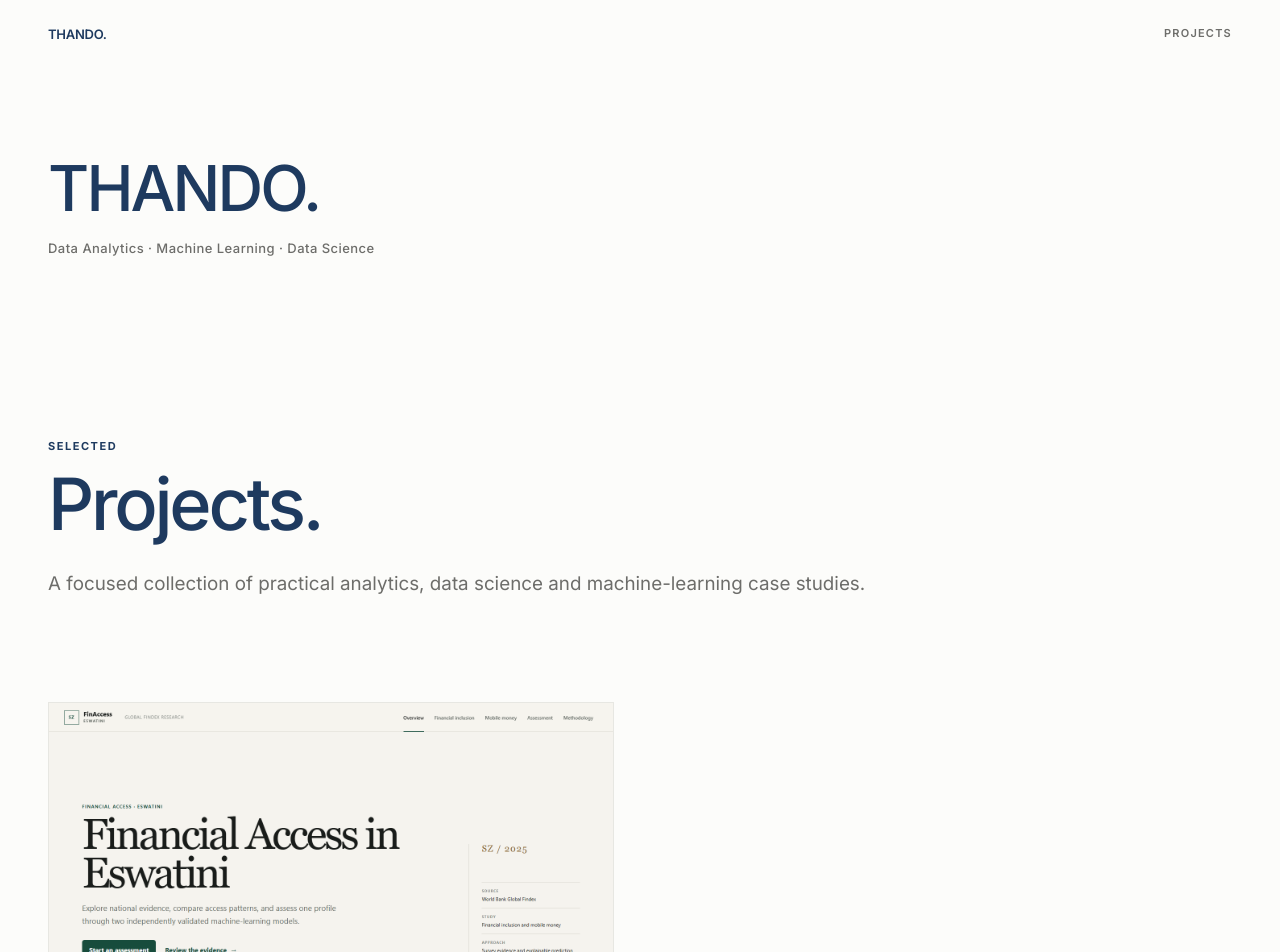
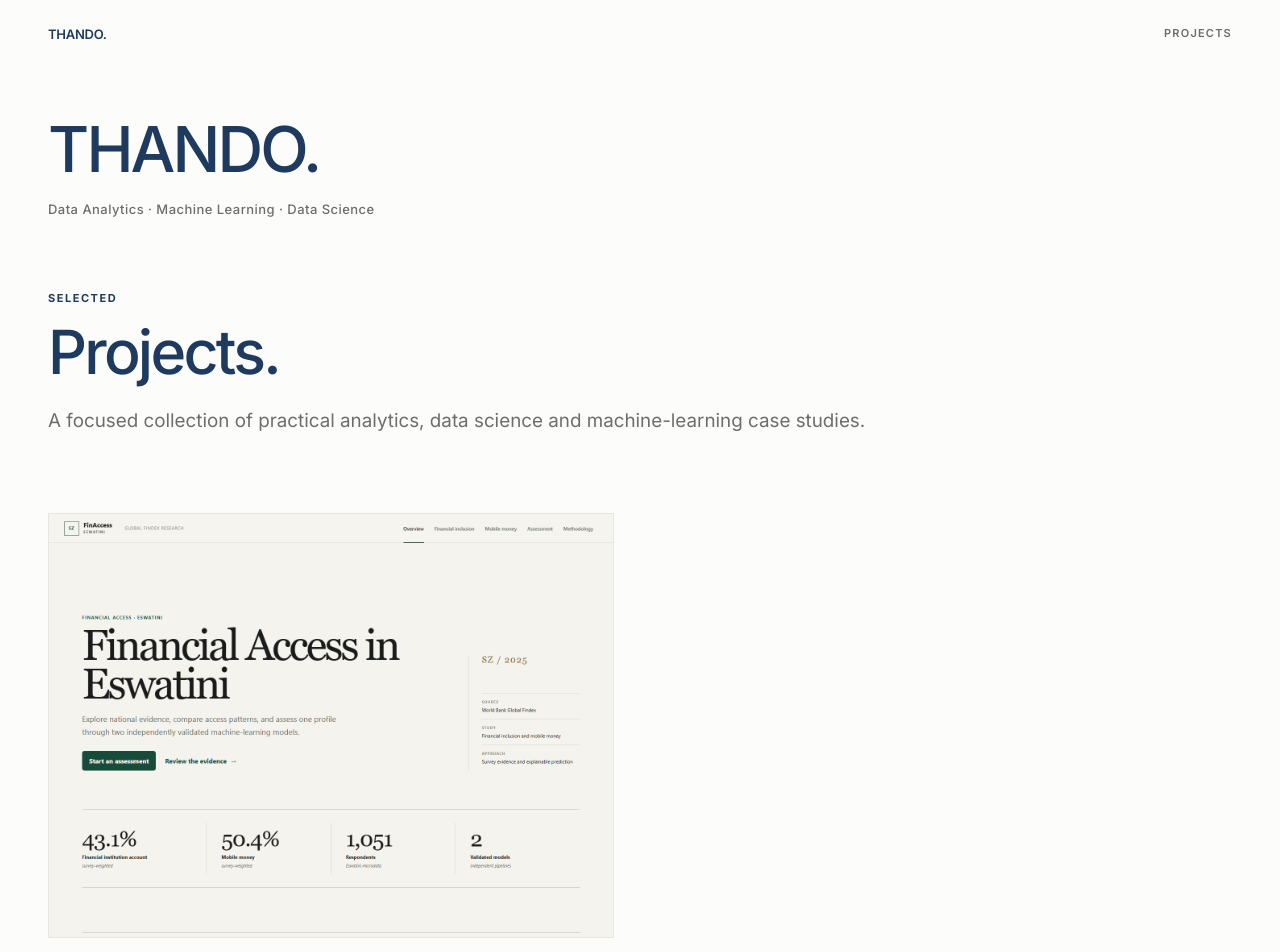
Before and after one commit to thandofana/thandofana.github.io, a React (Vite) app: page / in a window 1280 px wide. Shown: the top 952 px of the page. Built offline with nearby package versions, Linux system fonts and the light colour scheme.

Commit message:
Tighten homepage introduction

```diff
--- a/scripts/qa-browser.mjs
+++ b/scripts/qa-browser.mjs
@@ -208,6 +208,7 @@ async function inspectPage(port, route, viewport) {
           const links = [...document.querySelectorAll('a')]
           const focusedStyle = getComputedStyle(document.activeElement)
           const projectGrid = document.querySelector('.project-grid')
+          const firstProjectCard = document.querySelector('.project-card')
           const methodologyGrid = document.querySelector('.methodology-flow')
           const executiveGrid = document.querySelector('.executive-summary')
           const skillsGrid = document.querySelector('.skills-tools-grid')
@@ -249,6 +250,7 @@ async function inspectPage(port, route, viewport) {
             },
             layout: {
               projectGridColumns: projectGrid ? getComputedStyle(projectGrid).gridTemplateColumns : null,
+              firstProjectCardTop: firstProjectCard?.getBoundingClientRect().top ?? null,
               methodologyGridColumns: methodologyGrid
                 ? getComputedStyle(methodologyGrid).gridTemplateColumns
                 : null,
@@ -297,6 +299,10 @@ async function inspectPage(port, route, viewport) {
         countGridTracks(result.layout.projectGridColumns),
         expectedColumns,
         `${url} has an unexpected project-card layout at ${viewport.width}px.`,
+      )
+      assert.ok(
+        result.layout.firstProjectCardTop < viewport.height,
+        `${url} does not introduce the first project within the initial viewport at ${viewport.width}px.`,
       )
     }
 
--- a/src/styles/global.css
+++ b/src/styles/global.css
@@ -195,7 +195,7 @@ p {
 
 /* Gallery introduction */
 .gallery-intro {
-  padding-block: clamp(3.75rem, 7vw, 6.5rem) clamp(3.5rem, 6vw, 5.5rem);
+  padding-block: clamp(2.75rem, 4vw, 4.5rem) clamp(1.75rem, 2.5vw, 2.5rem);
 }
 
 .gallery-intro p {
@@ -212,9 +212,14 @@ p {
   font-weight: 500;
 }
 
+.projects-gallery h2 {
+  font-size: clamp(2.75rem, 2rem + 2.25vw, 4.5rem);
+  line-height: 0.95;
+}
+
 /* Project gallery */
 .projects-gallery {
-  padding-block: clamp(4.5rem, 8vw, 8rem);
+  padding-block: clamp(2rem, 3vw, 3.5rem) clamp(4.5rem, 8vw, 8rem);
 }
 
 .projects-gallery__heading {
@@ -222,14 +227,14 @@ p {
 }
 
 .projects-gallery__heading > p {
-  margin-top: var(--space-8);
+  margin-top: var(--space-6);
   font-size: var(--text-lg);
 }
 
 .project-grid {
   display: grid;
   gap: clamp(4rem, 8vw, 7.5rem) clamp(2rem, 4vw, 4rem);
-  margin-top: clamp(4rem, 8vw, 7rem);
+  margin-top: clamp(3rem, 6vw, 5rem);
   grid-template-columns: repeat(2, minmax(0, 1fr));
 }
 
```
